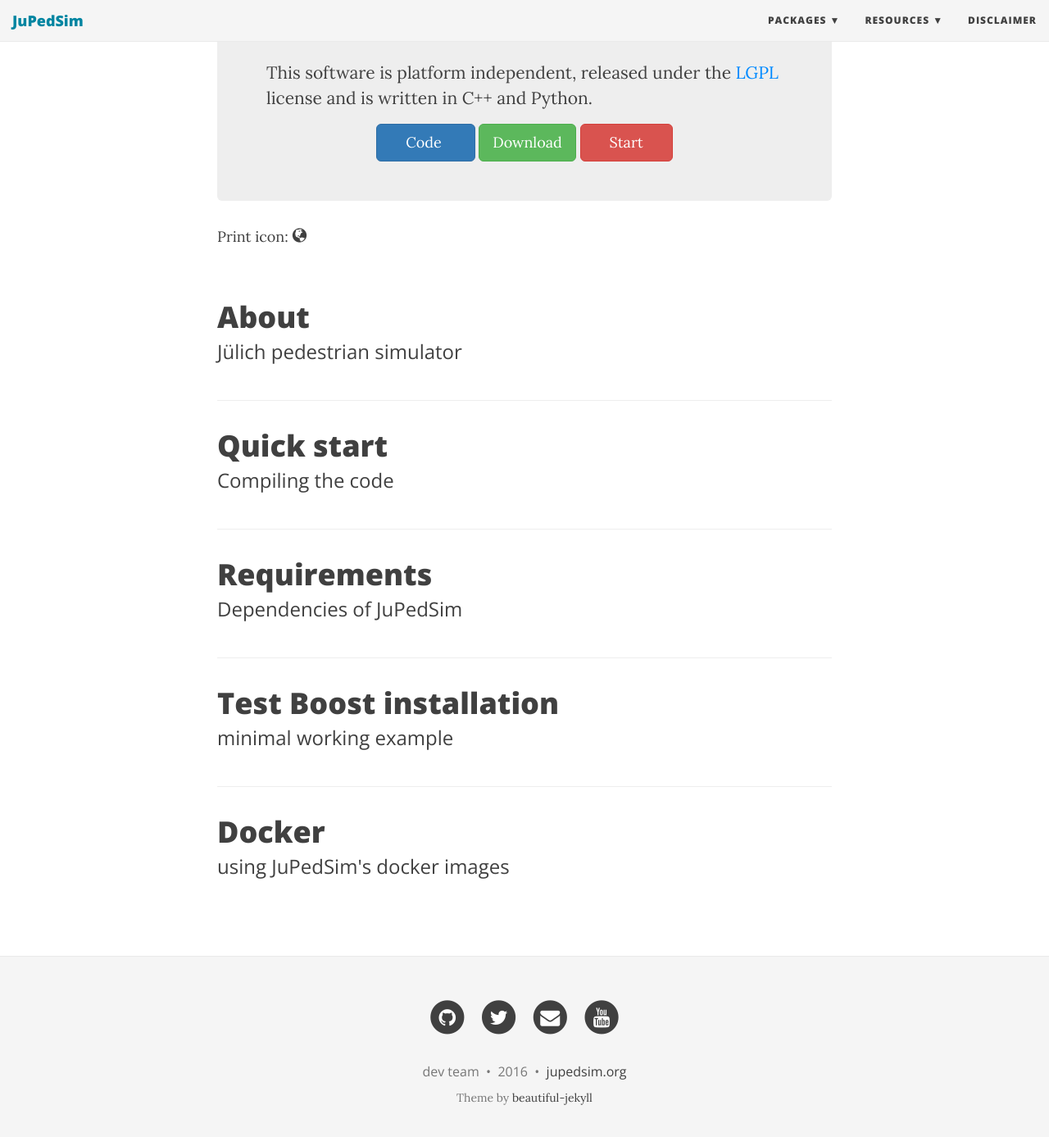
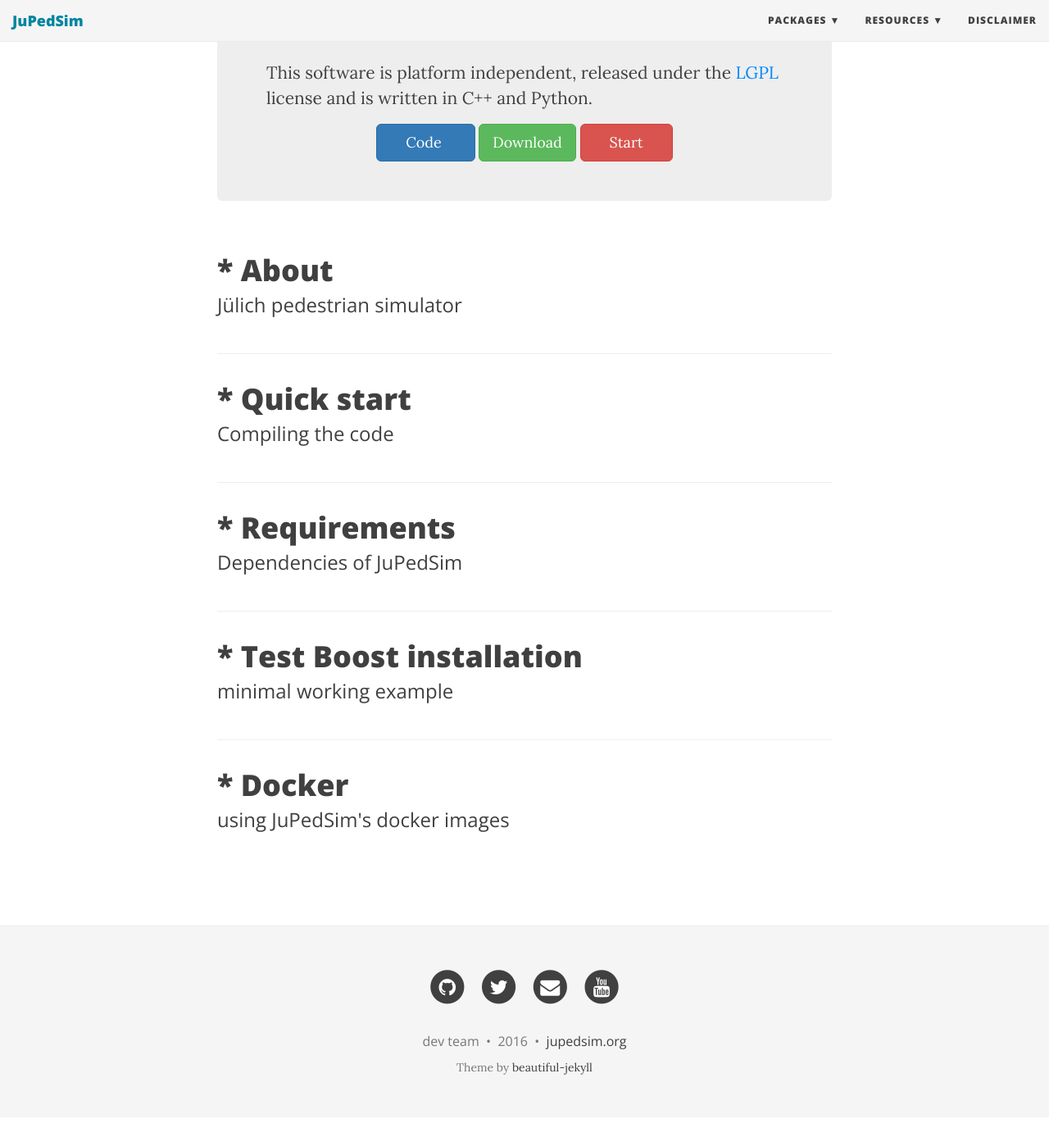
Before and after one commit to JuPedSim/JuPedSim, a Jekyll site: the page built from index.html, in a window 1280 px wide and 1400 px high, scrolled down 400 px. Shown: the top 1387 px of the window at 82% size. Built offline with Jekyll 4.4.1, drawn with Linux system fonts in a browser that asks for light colours; nearby versions of some CDN libraries; library files that are not in the unit come from our copies; the list of posts is cut into pages by our own code; after the commit the page ends 1763 px from its top, so only the background shows below that.

```diff
--- a/_includes/head.html
+++ b/_includes/head.html
@@ -6,7 +6,7 @@
   <title>{% if page.title %}{{ page.title }}{% else %}{{ site.title }}{% endif %}</title>
 
   <meta name="author" content="{{ site.author.name }}" />
-
+  <link rel="shortcut icon" href="{{site.baseurl}}/img/favicon-16x16.png" type="image/x-icon" />
   {% if page.subtitle %}
   <meta name="description" content="{{ page.subtitle }}">
   {% endif %}
--- a/index.html
+++ b/index.html
@@ -27,13 +27,12 @@
 
 
 
-<div class="posts-list" >
-    <p>Print icon: <span class="glyphicon glyphicon-globe"></span></p>
+<div class="list-group" >
   {% assign sorted_posts = paginator.posts | sort: 'pub_date' | reversed %}
   {% for post in sorted_posts  reversed %}
   <article class="post-preview">
     <a href="{{ post.url | prepend: site.baseurl }}">
-	  <h2 class="post-title">{{ post.title }}</h2>
+	  <h2 class="post-title">* {{ post.title }}</h2>
 	  {% if post.subtitle %}
 	  <h3 class="post-subtitle">
 	    {{ post.subtitle }}
```
Also changed, not shown: img/favicon-16x16.png (added).
